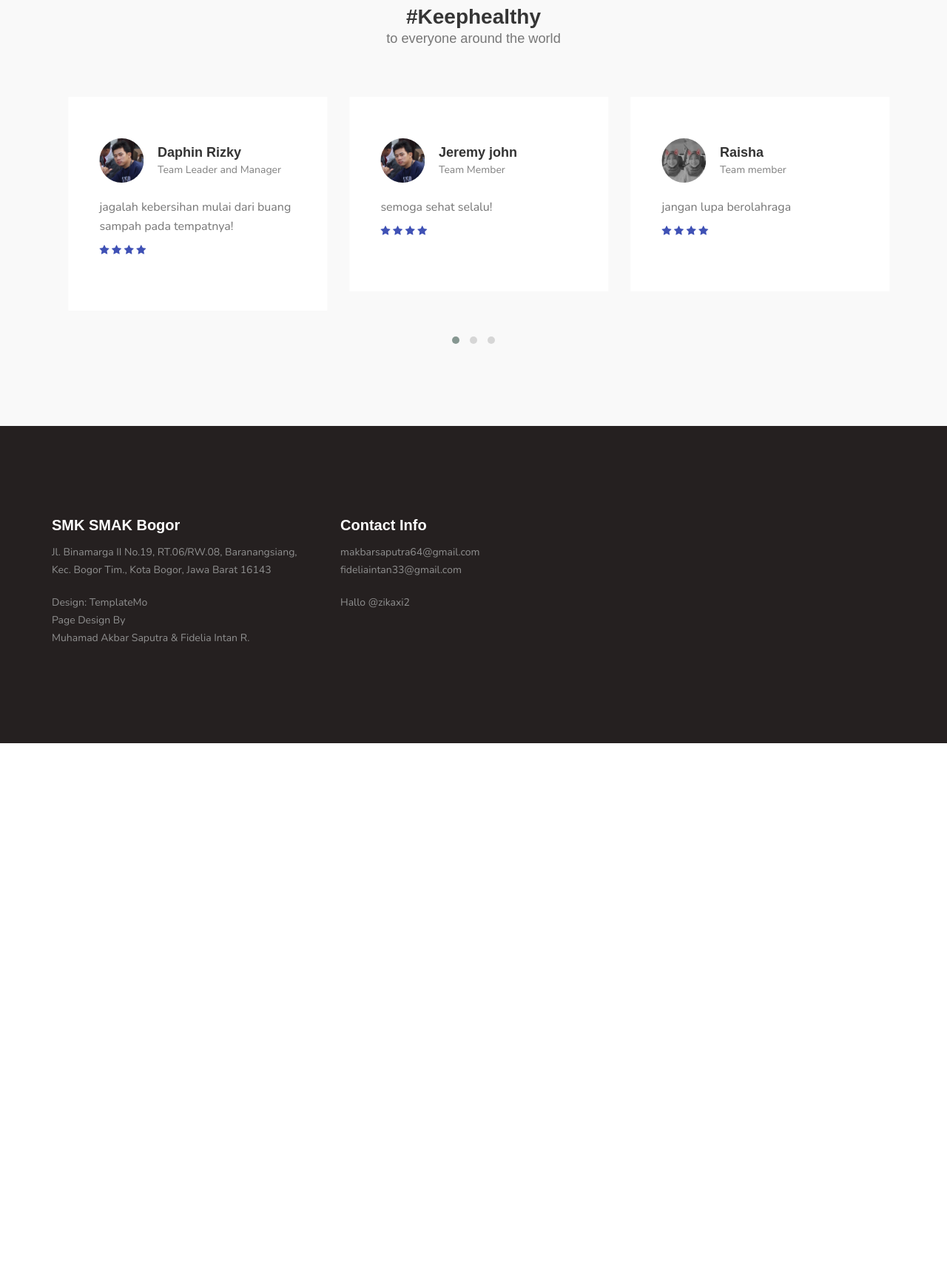
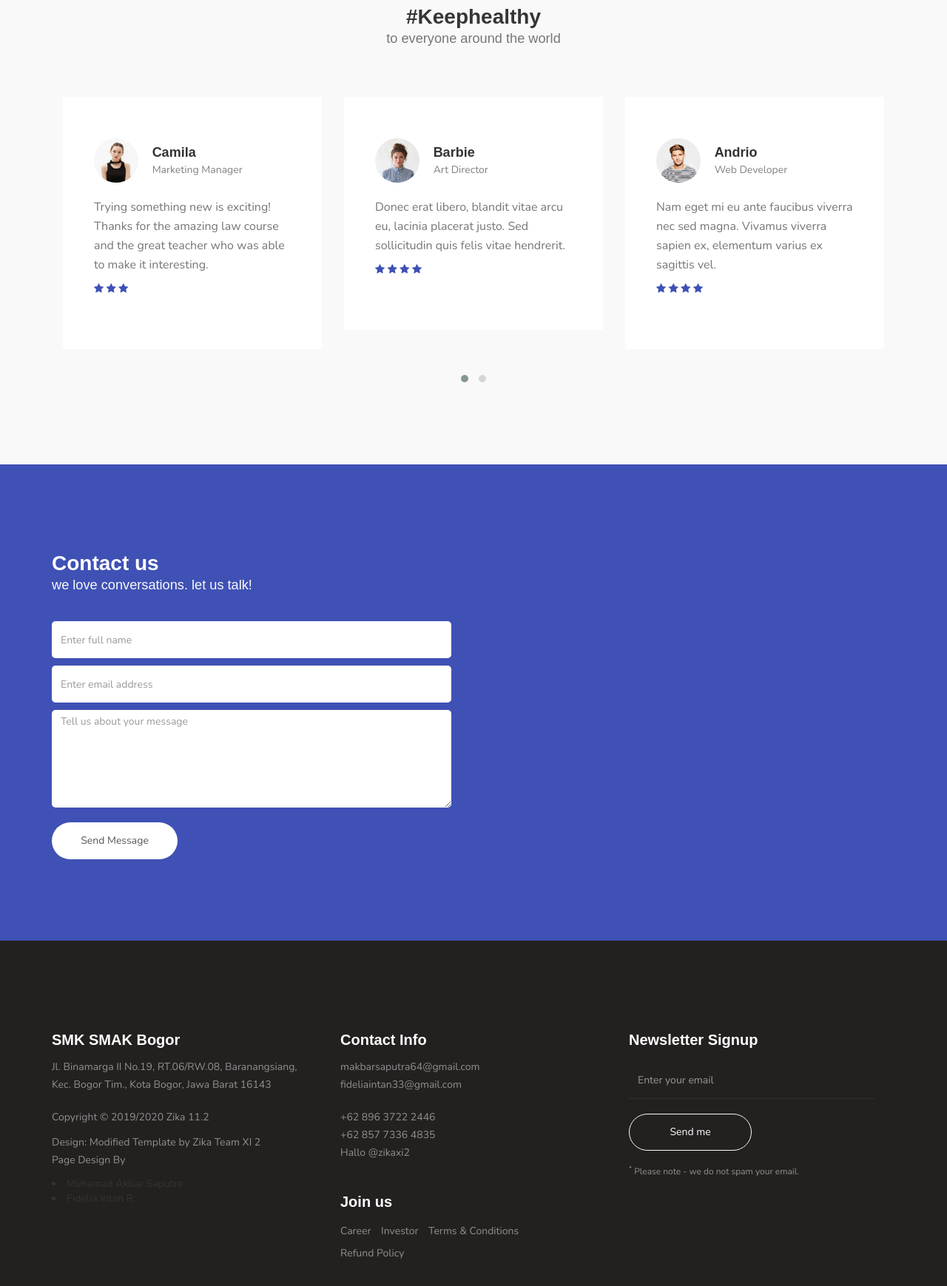
Before and after one commit to SMAKBO/2020-wabah-xi-2-zika, a plain HTML site: page penanggulangan.html in a window 1280 px wide. Shown: the part 875-2614 px from the top of the page at 74% size. Before the commit the page ends 1880 px from the top, so only its background shows below. Drawn offline with nearby package versions, Linux system fonts and the light colour scheme; a web font is replaced by a local one.

Commit message:
Update penanggulangan.html

```diff
--- a/penanggulangan.html
+++ b/penanggulangan.html
@@ -1,3 +1,4 @@
+
 <!DOCTYPE html>
 <html lang="en">
 <head>
@@ -39,13 +40,13 @@
 
                <div class="navbar-header">
                     <button class="navbar-toggle" data-toggle="collapse" data-target=".navbar-collapse">
-                         <span class="icon icon-bar"></span>
+                         <span class="icon icon-bar">a</span>
                          <span class="icon icon-bar"></span>
                          <span class="icon icon-bar"></span>
                     </button>
 
                     <!-- lOGO TEXT HERE -->
-                    <a href="#" class="navbar-brand">Known</a>
+                    <a href="#" class="navbar-brand">ZIKA</a>
                </div>
 
                <!-- MENU LINKS -->
@@ -55,9 +56,7 @@
                          <li><a href="wabah.html" class="smoothScroll">Tentang wabah</a></li>
                          <li><a href="kasus.html" class="smoothScroll">Kasus penyebaran</a></li>
                          <li><a href="#Penanggulangan" class="smoothScroll">Penanggulangan</a></li>
-                         <li><a href="#testimonial" class="smoothScroll">#keephealthy</a></li>
-                         <li><a href="team.html" class="smoothScroll">mengenai Kami</a></li>
-                         <li><a href="#contact" class="smoothScroll">Contact</a></li>
+                         <li><a href="team.html" class="smoothScroll">tim kita</a></li>
                     </ul>
 
                     <ul class="nav navbar-nav navbar-right">
@@ -100,33 +99,15 @@ Satu nyamuk saja dapat menginfeksi banyak orang lain</div></section>
                               <div class="col-md-4 col-sm-4">
                                    <div class="item">
                                         <div class="tst-image">
-                                             <img src="images/IMG_20200423_112120.jpg" class="img-responsive" alt="">
+                                             <img src="images/tst-image1.jpg" class="img-responsive" alt="">
                                         </div>
                                         <div class="tst-author">
-                                             <h4>Akbar</h4>
-                                             <span>Team member</span>
+                                             <h4>Jackson</h4>
+                                             <span>Shopify Developer</span>
                                         </div>
-                                        <p>Jaga kesehatan ,Makanlah makanan bergizi!</p>
+                                        <p>You really do help young creative minds to get quality education and professional job search assistance. I’d recommend it to everyone!</p>
                                         <div class="tst-rating">
                                              <i class="fa fa-star"></i>
-                                             <i class="fa fa-star"></i>
-
-                                             <i class="fa fa-star"></i>
-                                             <i class="fa fa-star"></i>
-                                        </div>
-                                   </div>
-                              </div>
-                              <div class="col-md-4 col-sm-4">
-                                   <div class="item">
-                                        <div class="tst-image">
-                                             <img src="images/hasbyy.jpg" class="img-responsive" alt="">
-                                        </div>
-                                        <div class="tst-author">
-                                             <h4>Daphin Rizky</h4>
-                                             <span>Team Leader and Manager</span>
-                                        </div>
-                                        <p>jagalah kebersihan mulai dari buang sampah pada tempatnya!</p>
-                                        <div class="tst-rating">
                                              <i class="fa fa-star"></i>
                                              <i class="fa fa-star"></i>
                                              <i class="fa fa-star"></i>
@@ -134,16 +115,35 @@ Satu nyamuk saja dapat menginfeksi banyak orang lain</div></section>
                                         </div>
                                    </div>
                               </div>
+
                               <div class="col-md-4 col-sm-4">
                                    <div class="item">
                                         <div class="tst-image">
-                                             <img src="images/hasbyy.jpg" class="img-responsive" alt="">
+                                             <img src="images/tst-image2.jpg" class="img-responsive" alt="">
                                         </div>
                                         <div class="tst-author">
-                                             <h4>Jeremy john</h4>
-                                             <span>Team Member</span>
+                                             <h4>Camila</h4>
+                                             <span>Marketing Manager</span>
                                         </div>
-                                        <p>semoga sehat selalu!</p>
+                                        <p>Trying something new is exciting! Thanks for the amazing law course and the great teacher who was able to make it interesting.</p>
+                                        <div class="tst-rating">
+                                             <i class="fa fa-star"></i>
+                                             <i class="fa fa-star"></i>
+                                             <i class="fa fa-star"></i>
+                                        </div>
+                                   </div>
+                              </div>
+
+                              <div class="col-md-4 col-sm-4">
+                                   <div class="item">
+                                        <div class="tst-image">
+                                             <img src="images/tst-image3.jpg" class="img-responsive" alt="">
+                                        </div>
+                                        <div class="tst-author">
+                                             <h4>Barbie</h4>
+                                             <span>Art Director</span>
+                                        </div>
+                                        <p>Donec erat libero, blandit vitae arcu eu, lacinia placerat justo. Sed sollicitudin quis felis vitae hendrerit.</p>
                                         <div class="tst-rating">
                                              <i class="fa fa-star"></i>
                                              <i class="fa fa-star"></i>
@@ -156,75 +156,13 @@ Satu nyamuk saja dapat menginfeksi banyak orang lain</div></section>
                               <div class="col-md-4 col-sm-4">
                                    <div class="item">
                                         <div class="tst-image">
-                                             <img src="images/raisha.jpg" class="img-responsive" alt="">
+                                             <img src="images/tst-image4.jpg" class="img-responsive" alt="">
                                         </div>
                                         <div class="tst-author">
-                                             <h4>Raisha</h4>
-                                             <span>Team member</span>
-                                        </div>
-                                        <p>jangan lupa berolahraga</p>
-                                        <div class="tst-rating">
-                                             <i class="fa fa-star"></i>
-                                             <i class="fa fa-star"></i>
-                                             <i class="fa fa-star"></i>
-                                             <i class="fa fa-star"></i>
-                                        </div>
-                                   </div>
-                              </div>
-
-
-                              <div class="col-md-4 col-sm-4">
-                                   <div class="item">
-                                        <div class="tst-image">
-                                             <img src="images/salsha.jpg" class="img-responsive" alt="">
-                                        </div>
-                                        <div class="tst-author">
-                                             <h4>Salsha</h4>
-                                             <span>Team Member</span>
-                                        </div>
-                                        <p>Budayakan cuci tangan sejak dini</p>
-                                        <div class="tst-rating">
-                                             <i class="fa fa-star"></i>
-                                             <i class="fa fa-star"></i>
-                                             <i class="fa fa-star"></i>
-                                             <i class="fa fa-star"></i>
-                                        </div>
-                                   </div>
-                              </div>
-
-
-
-
-
-                              <div class="col-md-4 col-sm-4">
-                                   <div class="item">
-                                        <div class="tst-image">
-                                             <img src="images/hasbyy.jpg" class="img-responsive" alt="">
-                                        </div>
-                                        <div class="tst-author">
-                                             <h4>Hasby</h4>
-                                             <span>Team member</span>
-                                        </div>
-                                        <p>Stay fit and stay healthy!.</p>
-                                        <div class="tst-rating">
-                                             <i class="fa fa-star"></i>
-                                             <i class="fa fa-star"></i>
-                                             <i class="fa fa-star"></i>
-                                             <i class="fa fa-star"></i>
-                                        </div>
-                                   </div>
-                              </div>
-
-                              <div class="col-md-4 col-sm-4">
-                                   <div class="item">
-                                        <div class="tst-image">
-                                             <img src="images/intan.jpg" class="img-responsive" alt="">
-                                        </div>
-                                        <div class="tst-author">
-                                             <h4>Intan</h4>
+                                             <h4>Andrio</h4>
                                              <span>Web Developer</span>
                                         </div>
-                                        <p>semoga sehat selalu!</p>
+                                        <p>Nam eget mi eu ante faucibus viverra nec sed magna. Vivamus viverra sapien ex, elementum varius ex sagittis vel.</p>
                                         <div class="tst-rating">
                                              <i class="fa fa-star"></i>
                                              <i class="fa fa-star"></i>
@@ -241,7 +179,39 @@ Satu nyamuk saja dapat menginfeksi banyak orang lain</div></section>
      </section>
 
 
+     <!-- CONTACT -->
+     <section id="contact">
+          <div class="container">
+               <div class="row">
 
+                    <div class="col-md-6 col-sm-12">
+                         <form id="contact-form" role="form" action="" method="post">
+                              <div class="section-title">
+                                   <h2>Contact us <small>we love conversations. let us talk!</small></h2>
+                              </div>
+
+                              <div class="col-md-12 col-sm-12">
+                                   <input type="text" class="form-control" placeholder="Enter full name" name="name" required="">
+
+                                   <input type="email" class="form-control" placeholder="Enter email address" name="email" required="">
+
+                                   <textarea class="form-control" rows="6" placeholder="Tell us about your message" name="message" required=""></textarea>
+                              </div>
+
+                              <div class="col-md-4 col-sm-12">
+                                   <input type="submit" class="form-control" name="send message" value="Send Message">
+                              </div>
+
+                         </form>
+                    </div>
+
+                    <div class="col-md-6 col-sm-12">
+
+                    </div>
+
+               </div>
+          </div>
+     </section>
 
 
      <!-- FOOTER -->
@@ -267,9 +237,9 @@ Satu nyamuk saja dapat menginfeksi banyak orang lain</div></section>
                               </ul>-->
 
                               <div class="copyright-text">
+                                   <p>Copyright &copy; 2019/2020 Zika 11.2</p>
 
-
-                                   <p>Design: TemplateMo                            <br>Page Design By<br> Muhamad Akbar Saputra & Fidelia Intan R.</p></p>
+                                   <p>Design:  Modified Template by Zika Team XI 2                                    <br>Page Design By<li> Muhamad Akbar Saputra </li><li> Fidelia Intan R.</li></p></p>
                               </div>
                          </div>
                     </div>
@@ -284,9 +254,38 @@ Satu nyamuk saja dapat menginfeksi banyak orang lain</div></section>
                                    <p>makbarsaputra64@gmail.com fideliaintan33@gmail.com</p>
                               </address>
                               <address>
+                                   <p>+62 896 3722 2446<br>+62 857 7336 4835</p>
                                    <p><a href="mailto:muharaasa@gmail.com">Hallo @zikaxi2</a></p>
                               </address>
 
+                              <div class="footer_menu">
+                                   <h2>Join us</h2>
+                                   <ul>
+                                        <li><a href="#">Career</a></li>
+                                        <li><a href="#">Investor</a></li>
+                                        <li><a href="#">Terms & Conditions</a></li>
+                                        <li><a href="#">Refund Policy</a></li>
+                                   </ul>
+                              </div>
+                         </div>
+                    </div>
+
+                    <div class="col-md-4 col-sm-12">
+                         <div class="footer-info newsletter-form">
+                              <div class="section-title">
+                                   <h2>Newsletter Signup</h2>
+                              </div>
+                              <div>
+                                   <div class="form-group">
+                                        <form action="#" method="get">
+                                             <input type="email" class="form-control" placeholder="Enter your email" name="email" id="email" required="">
+                                             <input type="submit" class="form-control" name="submit" id="form-submit" value="Send me">
+                                        </form>
+                                        <span><sup>*</sup> Please note - we do not spam your email.</span>
+                                   </div>
+                              </div>
+                         </div>
+                    </div>
 
                </div>
           </div>
```
